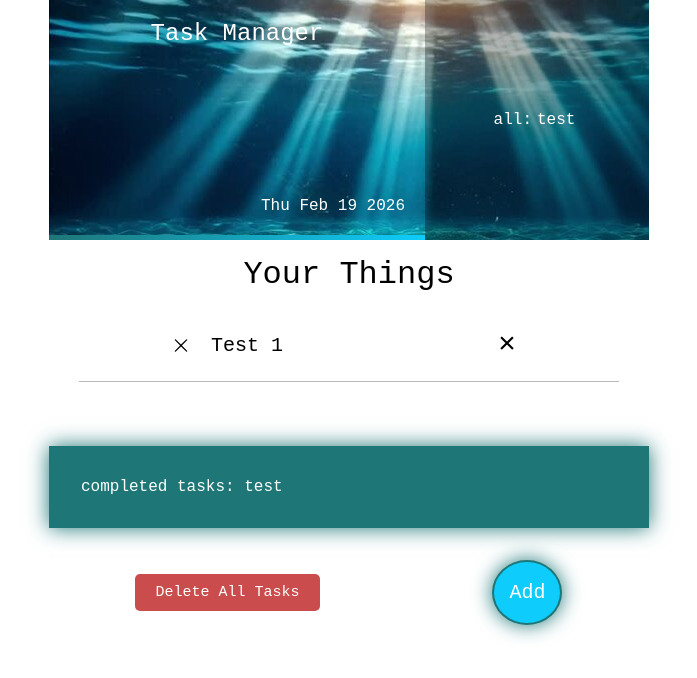
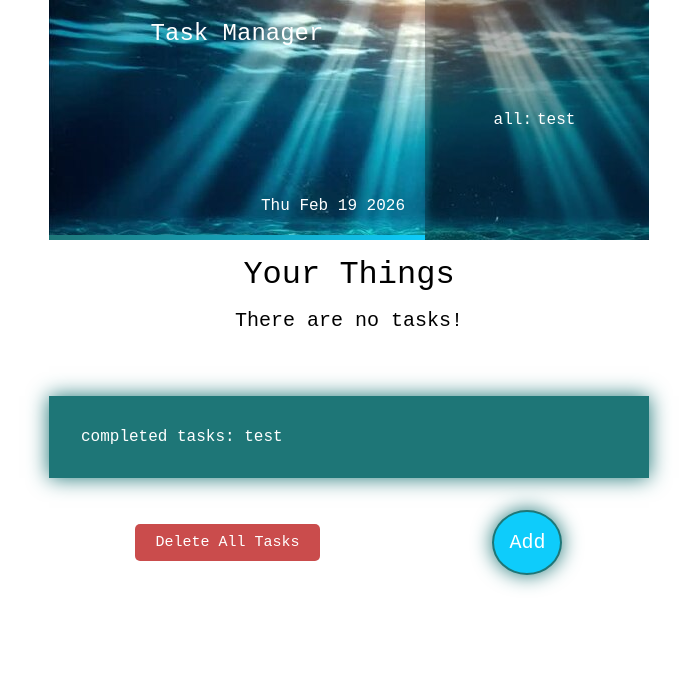
Before and after one commit to daniel-stoychev/to_do_list_react_project_2026, a React (Vite) app in the folder ToDo App/: page / in a window 1280 px wide. Shown: the top 678 px of the page, without its empty margins (291-988 px from the left). Built offline with nearby package versions, Linux system fonts and the light colour scheme.

Commit message:
update componet with conditional for task array

```diff
--- a/ToDo App/src/components/ControlsAndTasks.jsx
+++ b/ToDo App/src/components/ControlsAndTasks.jsx
@@ -8,6 +8,7 @@
         <div className={styles.title}>
           <h1>Your Things</h1>
         </div>
+        {tasks.lenght > 0 ? (
           <div className={styles.tasks}>
             <ul>
               <li>
@@ -19,6 +20,10 @@
               </li>
             </ul>
           </div>
+        ) : (
+          <p className={styles.noTasks}>There are no tasks!</p>
+        )}
+
         <div className={styles.completed}>
           <span>
             completed tasks: <span>test</span>
--- a/ToDo App/src/components/CtrlAndTasks.module.css
+++ b/ToDo App/src/components/CtrlAndTasks.module.css
@@ -91,3 +91,7 @@
     box-shadow: #1e7677 0px 0px 20px;
     color: white;
 }
+
+.noTasks {
+    font-size: 20px;
+}
```
Lines whose indentation alone changed are shown as unchanged.
